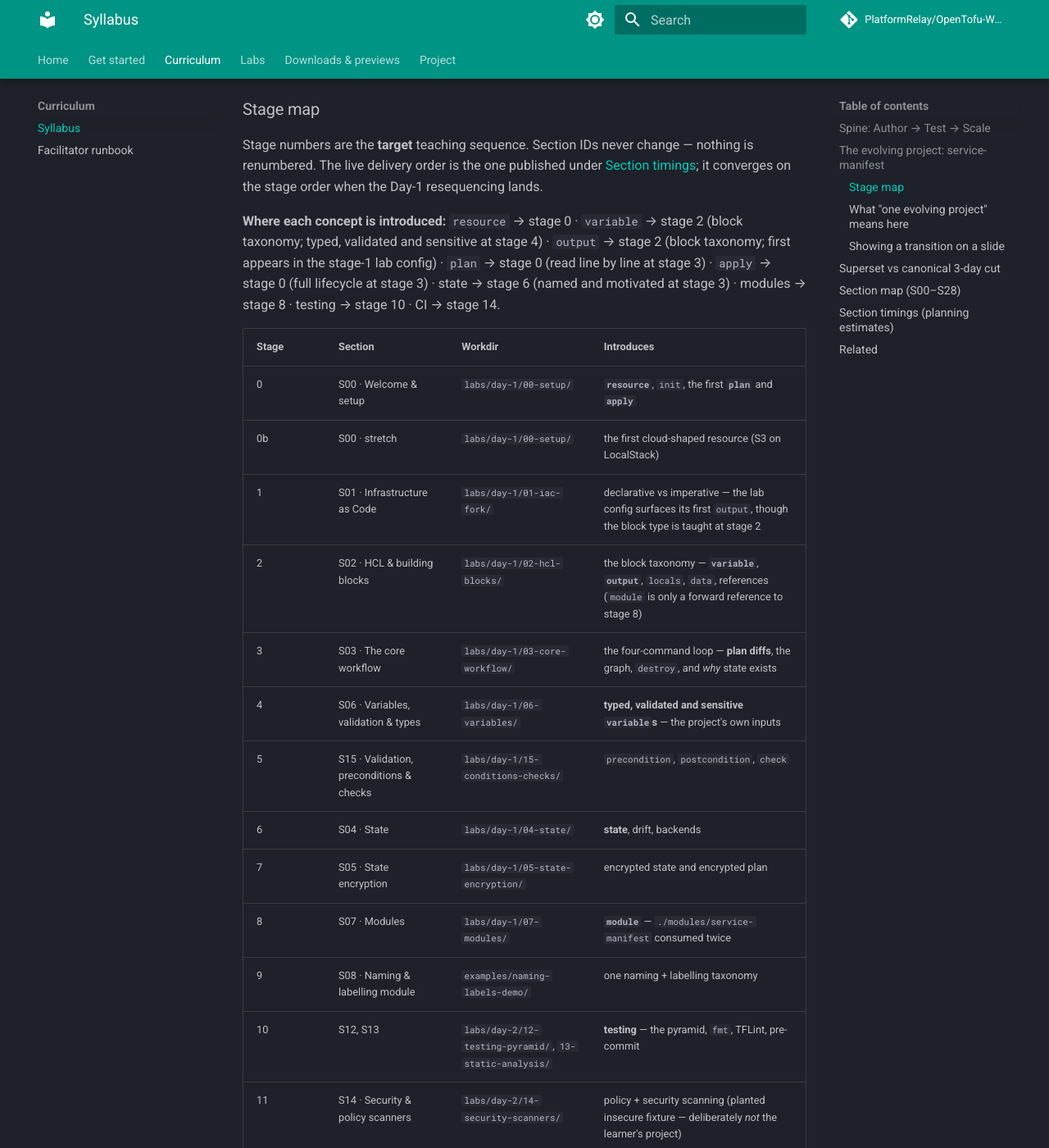
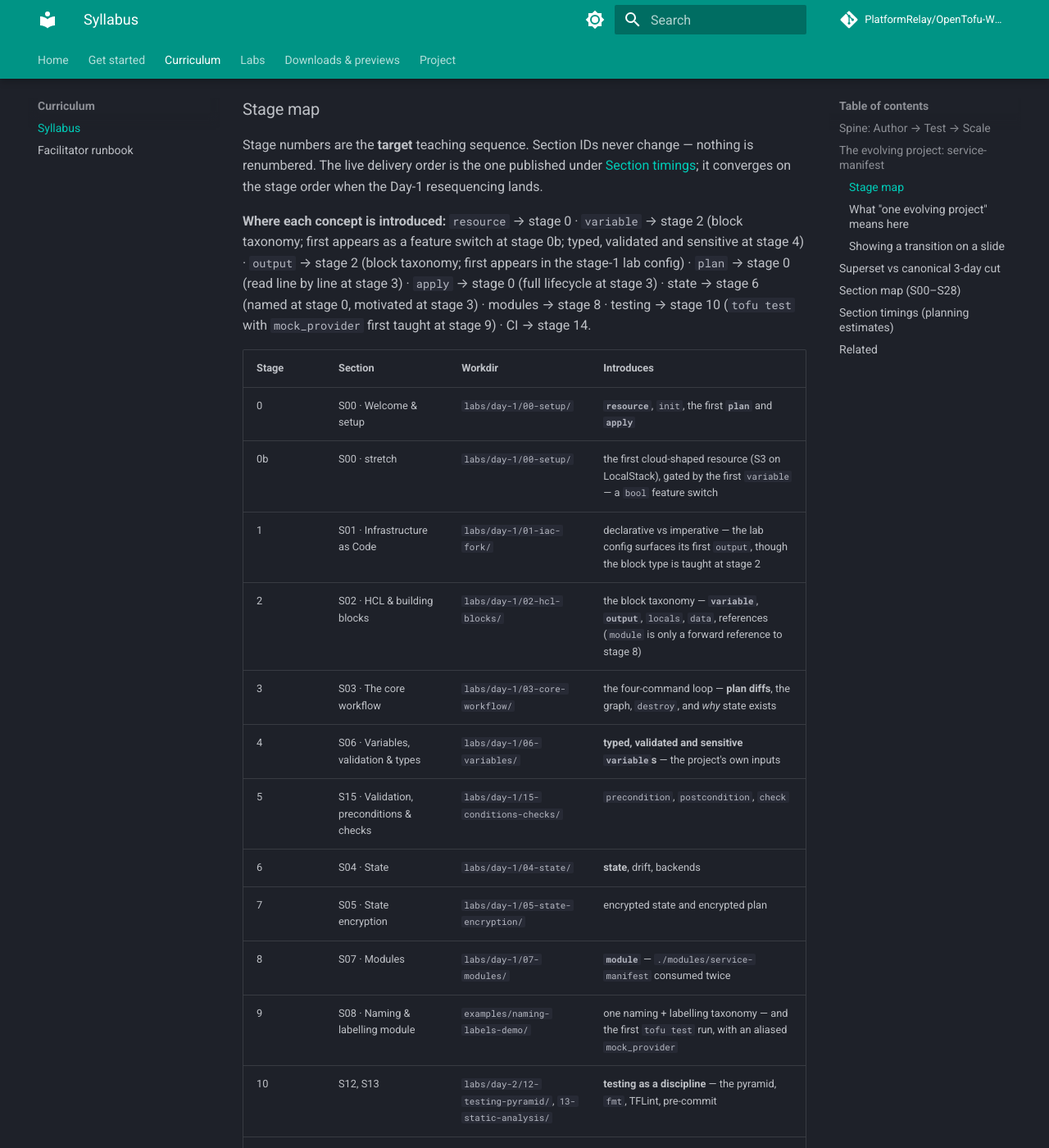
Before and after one commit to PlatformRelay/OpenTofu-Workshop, an MkDocs documentation site: the page built from docs/syllabus.md, in a window 1280 px wide and 1400 px high, scrolled down 984 px. Shown: the whole window at 82% size. Built offline with MkDocs 1.6.1 and Material for MkDocs 9.7.7, drawn with Linux system fonts in a browser that asks for light colours; comment, search, counter and statistics services are not loaded; some of the changed text lies outside the part shown.

Commit message:
:bug: fix(repo): credit stage 9 for the first tofu test and stage 0 for naming state

```diff
--- a/docs/syllabus.md
+++ b/docs/syllabus.md
@@ -40,16 +40,17 @@ nothing is renumbered. The live delivery order is the one published under
 stage order when the Day-1 resequencing lands.
 
 **Where each concept is introduced:** `resource` → stage 0 · `variable` →
-stage 2 (block taxonomy; typed, validated and sensitive at stage 4) · `output` →
-stage 2 (block taxonomy; first appears in the stage-1 lab config) · `plan` →
-stage 0 (read line by line at stage 3) · `apply` → stage 0 (full lifecycle at
-stage 3) · state → stage 6 (named and motivated at stage 3) · modules → stage 8 ·
-testing → stage 10 · CI → stage 14.
+stage 2 (block taxonomy; first appears as a feature switch at stage 0b; typed,
+validated and sensitive at stage 4) · `output` → stage 2 (block taxonomy; first
+appears in the stage-1 lab config) · `plan` → stage 0 (read line by line at
+stage 3) · `apply` → stage 0 (full lifecycle at stage 3) · state → stage 6
+(named at stage 0, motivated at stage 3) · modules → stage 8 · testing → stage 10
+(`tofu test` with `mock_provider` first taught at stage 9) · CI → stage 14.
 
 | Stage | Section | Workdir | Introduces |
 | --- | --- | --- | --- |
 | 0 | S00 · Welcome & setup | `labs/day-1/00-setup/` | **`resource`**, `init`, the first **`plan`** and **`apply`** |
-| 0b | S00 · stretch | `labs/day-1/00-setup/` | the first cloud-shaped resource (S3 on LocalStack) |
+| 0b | S00 · stretch | `labs/day-1/00-setup/` | the first cloud-shaped resource (S3 on LocalStack), gated by the first `variable` — a `bool` feature switch |
 | 1 | S01 · Infrastructure as Code | `labs/day-1/01-iac-fork/` | declarative vs imperative — the lab config surfaces its first `output`, though the block type is taught at stage 2 |
 | 2 | S02 · HCL & building blocks | `labs/day-1/02-hcl-blocks/` | the block taxonomy — **`variable`**, **`output`**, `locals`, `data`, references (`module` is only a forward reference to stage 8) |
 | 3 | S03 · The core workflow | `labs/day-1/03-core-workflow/` | the four-command loop — **plan diffs**, the graph, `destroy`, and *why* state exists |
@@ -58,10 +59,10 @@ testing → stage 10 · CI → stage 14.
 | 6 | S04 · State | `labs/day-1/04-state/` | **state**, drift, backends |
 | 7 | S05 · State encryption | `labs/day-1/05-state-encryption/` | encrypted state and encrypted plan |
 | 8 | S07 · Modules | `labs/day-1/07-modules/` | **`module`** — `./modules/service-manifest` consumed twice |
-| 9 | S08 · Naming & labelling module | `examples/naming-labels-demo/` | one naming + labelling taxonomy |
-| 10 | S12, S13 | `labs/day-2/12-testing-pyramid/`, `13-static-analysis/` | **testing** — the pyramid, `fmt`, TFLint, pre-commit |
+| 9 | S08 · Naming & labelling module | `examples/naming-labels-demo/` | one naming + labelling taxonomy — and the first `tofu test` run, with an aliased `mock_provider` |
+| 10 | S12, S13 | `labs/day-2/12-testing-pyramid/`, `13-static-analysis/` | **testing as a discipline** — the pyramid, `fmt`, TFLint, pre-commit |
 | 11 | S14 · Security & policy scanners | `labs/day-2/14-security-scanners/` | policy + security scanning (planted insecure fixture — deliberately *not* the learner's project) |
-| 12 | S16, S17 | `labs/day-2/16-tofu-test/`, `17-mocking/` | native `tofu test`, `mock_provider` |
+| 12 | S16, S17 | `labs/day-2/16-tofu-test/`, `17-mocking/` | `tofu test` in depth — apply vs plan runs, and mocking beyond stage 9's first taste |
 | 13 | S18 · Integration, e2e & cost | `labs/day-2/18-terratest-cost/` | integration + cost (optional tier) |
 | 14 | S19 · Testing in CI/CD | `labs/day-2/19-testing-cicd/` | **CI** — the whole ladder as pipeline jobs |
 | 15 | S20–S26 | `labs/day-3/**`, `examples/capstone/` | stacks → codegen → ordering → filtering → capstone |
```
Also changed, not shown: docs/facilitator-runbook.md (+10 -9 lines).
